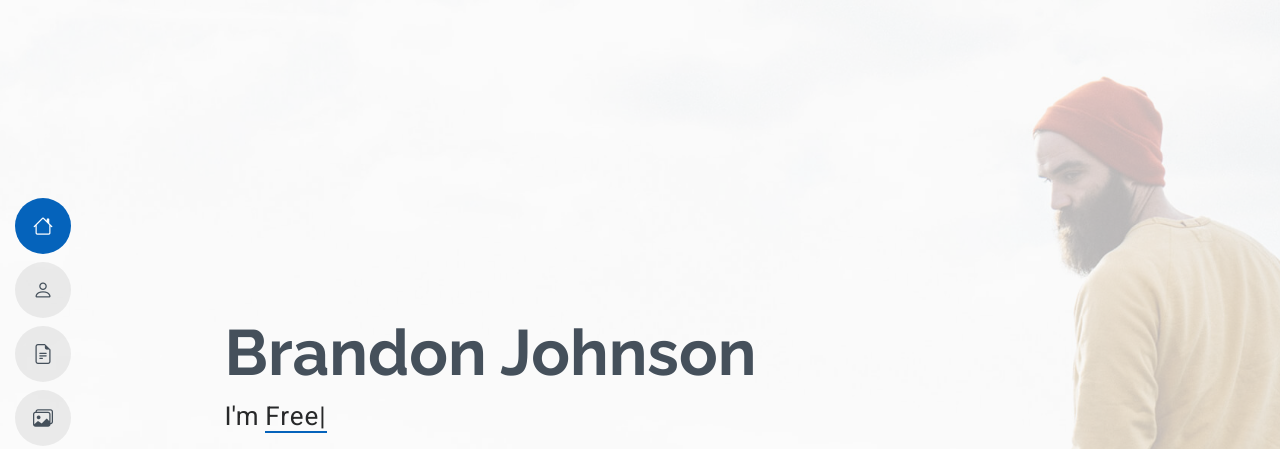
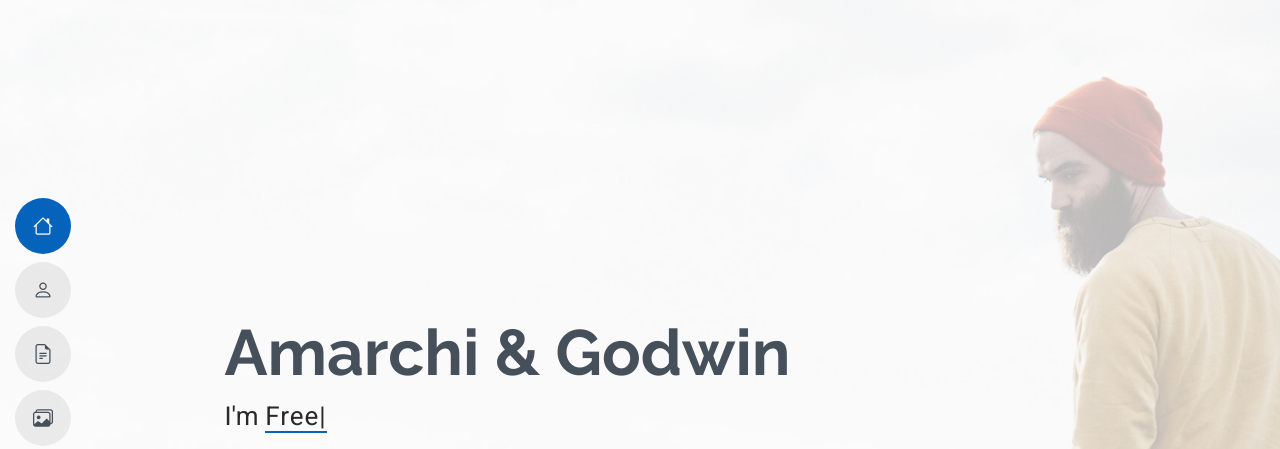
Before and after one commit to GodwinChineduNedu/Aurora-Site, a plain HTML site: page index.html in a window 1280 px wide. Shown: the top 449 px of the page. Drawn offline with Linux system fonts and the light colour scheme.

Commit message:
commit intex.html changes

```diff
--- a/index.html
+++ b/index.html
@@ -65,7 +65,7 @@
       <div class="container" data-aos="zoom-out">
         <div class="row justify-content-center">
           <div class="col-lg-9">
-            <h2>Brandon Johnson</h2>
+            <h2>Amarchi & Godwin</h2>
             <p>I'm <span class="typed" data-typed-items="Designer, Developer, Freelancer, Photographer">Designer</span><span class="typed-cursor typed-cursor--blink" aria-hidden="true"></span></p>
             <div class="social-links">
               <a href="#"><i class="bi bi-twitter-x"></i></a>
```
